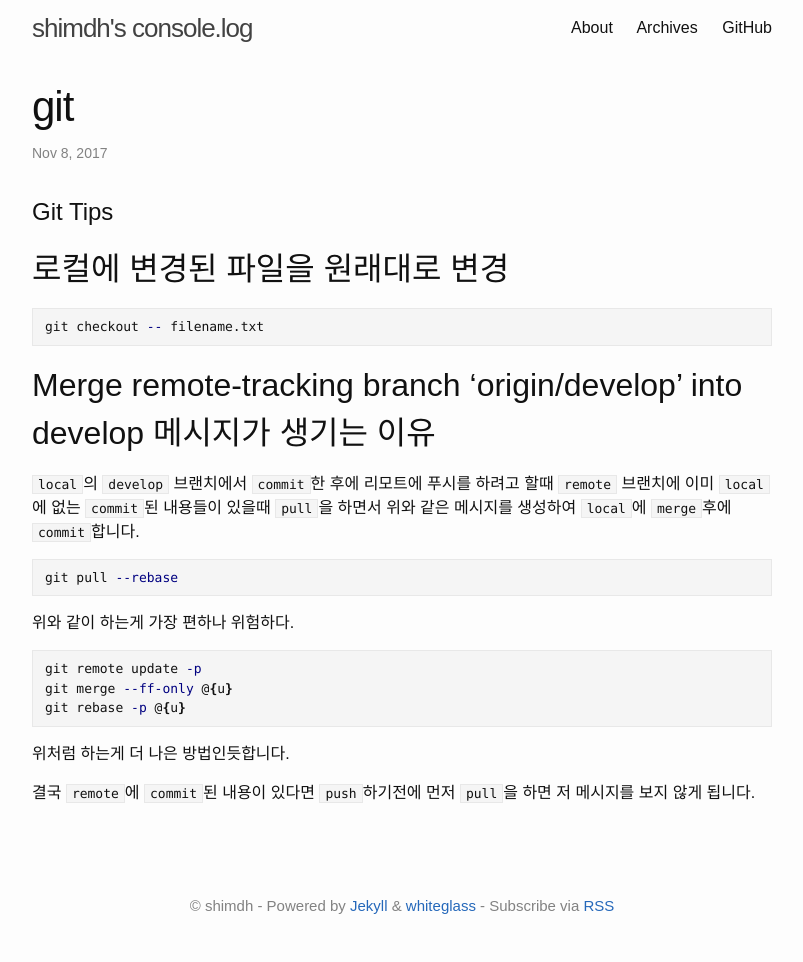
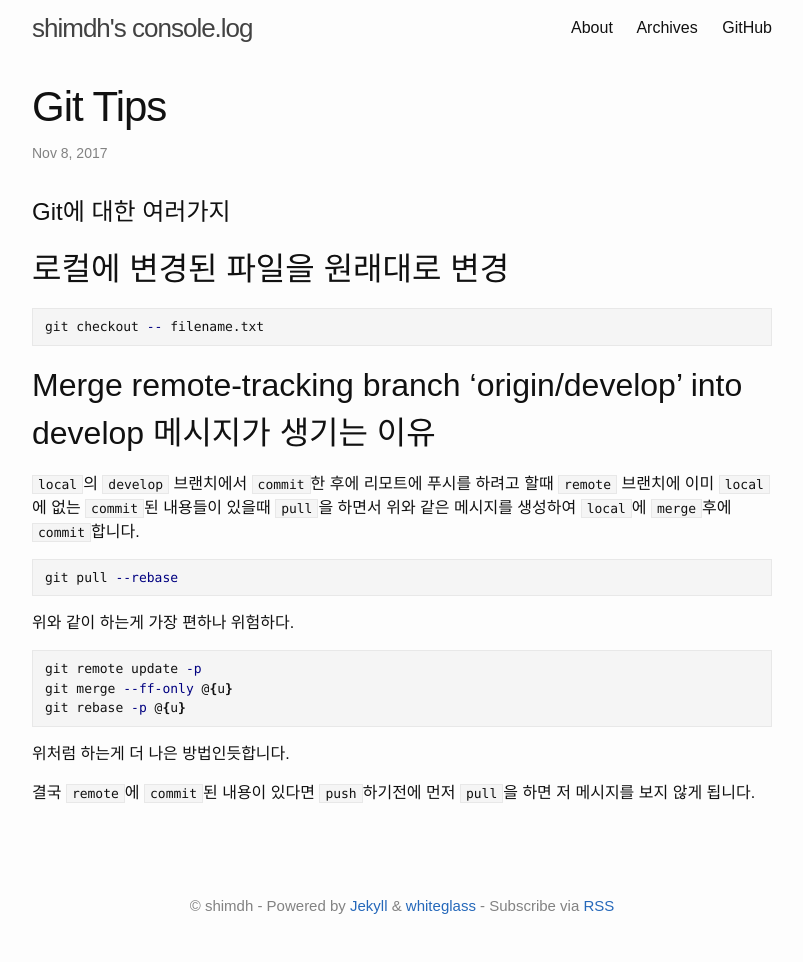
Before and after one commit to yous/whiteglass, a Jekyll site: the page built from _posts/2017-11-09-git.md, in a window 1280 px wide. Shown: the whole page, without its empty margins (238-1041 px from the left). Built offline with Jekyll 4.4.1, drawn with Linux system fonts in a browser that asks for light colours.

```diff
--- a/_posts/2017-11-09-git.md
+++ b/_posts/2017-11-09-git.md
@@ -1,10 +1,10 @@
 ---
 layout: post
-title: "git"
+title: "Git Tips"
 date: 2017-11-09 07:20:00 +0900
 ---
 
-# Git Tips
+# Git에 대한 여러가지
 
 ## 로컬에 변경된 파일을 원래대로 변경
 
```
